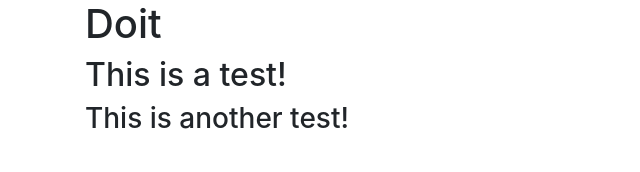
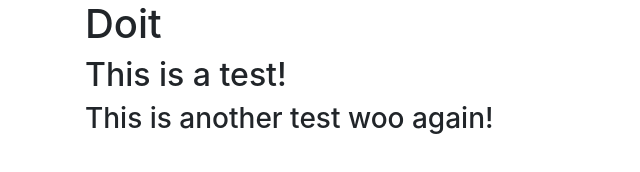
Before and after one commit to gddavidson99/doit, a plain HTML site: page index.html in a window 1280 px wide. Shown: the whole page, without its empty margins (0-640 px from the left). Drawn offline with Linux system fonts and the light colour scheme; files whose address does not match are found by name.

Commit message:
Adding woo again

```diff
--- a/index.html
+++ b/index.html
@@ -23,7 +23,7 @@
 
 					<h2>This is a test!</h2>
 
-					<h3>This is another test!</h3>
+					<h3>This is another test woo again!</h3>
 
 				</div>
 
```
